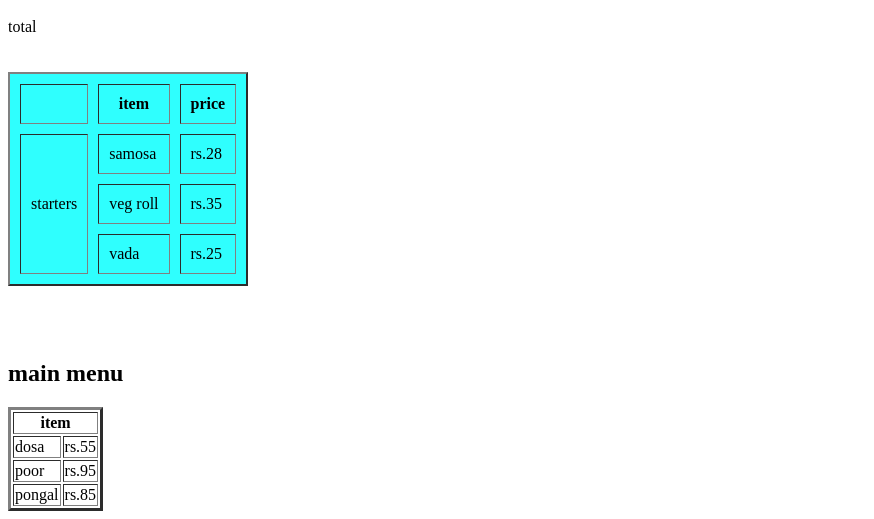
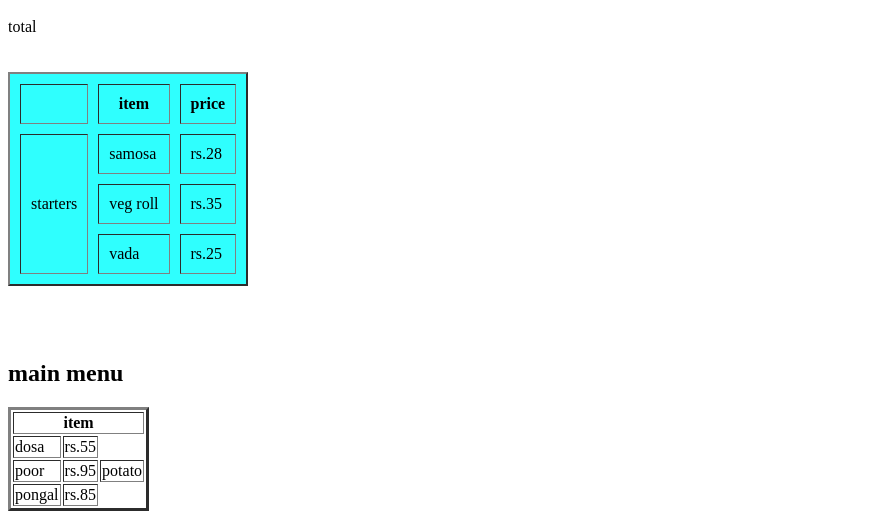
Before and after one commit to mohamedmoha747/restaurant, a plain HTML site: page menu.html in a window 1280 px wide. Shown: the part 522-1041 px from the top of the page, without its empty margins (0-874 px from the left). Drawn offline with Linux system fonts and the light colour scheme.

```diff
--- a/menu.html
+++ b/menu.html
@@ -88,6 +88,7 @@
 
                 <td>poor </td>
                 <td>rs.95</td>
+                <td>potato</td>
             </tr>
             <tr>
                 <td>pongal</td>
```
